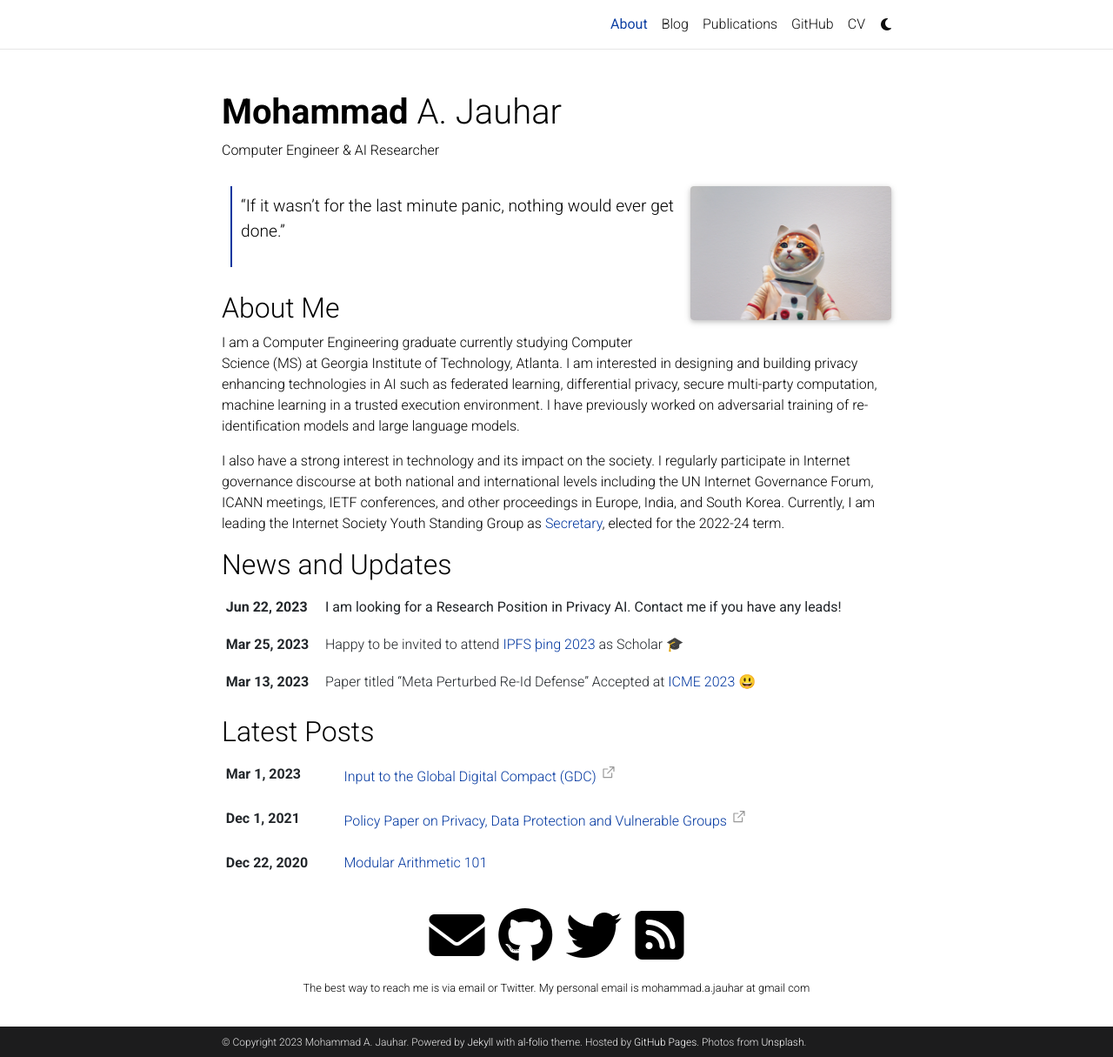
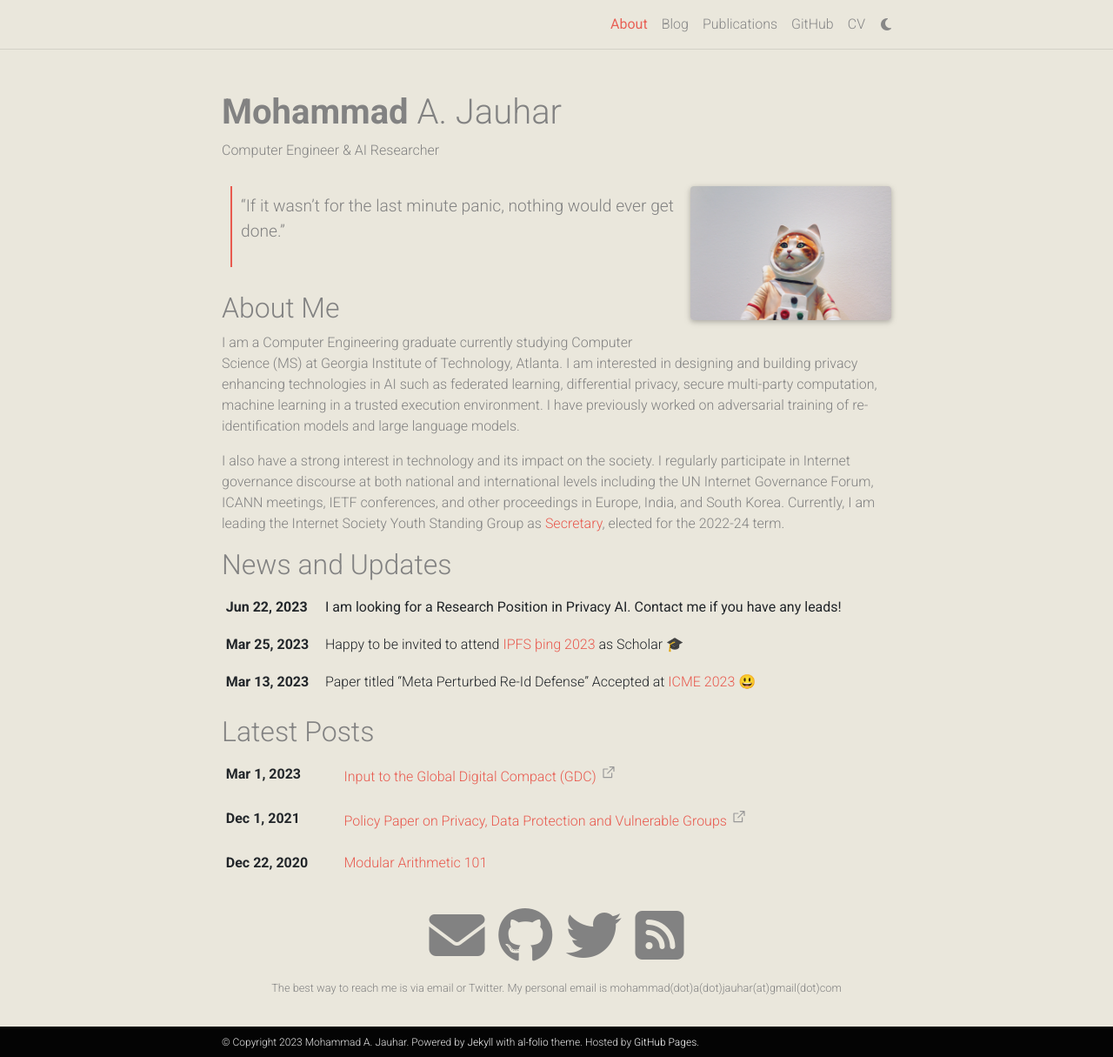
Before and after one commit to majauhar/majauhar.github.io, a Jekyll site: the page built from _pages/about.md, in a window 1280 px wide and 1215 px high. Shown: the whole window at 87% size. Built offline with Jekyll 4.4.1, drawn with Linux system fonts in a browser that asks for light colours; full-size pictures stand in for the smaller copies a plugin makes; comment, search, counter and statistics services are not loaded; a style sheet for code colours, icons or effects is not loaded.

Commit message:
theme fiddle

```diff
--- a/_config.yml
+++ b/_config.yml
@@ -12,7 +12,6 @@ description: > # the ">" symbol means to ignore newlines until "footer_text:"
 footer_text: >
   Powered by <a href="https://jekyllrb.com/" target="_blank">Jekyll</a> with <a href="https://github.com/alshedivat/al-folio">al-folio</a> theme.
   Hosted by <a href="https://pages.github.com/" target="_blank">GitHub Pages</a>.
-  Photos from <a href="https://unsplash.com" target="_blank">Unsplash</a>.
 keywords: jekyll, jekyll-theme, academic-website, portfolio-website  # add your own keywords or leave empty
 
 lang: en # the language of your site (for example: en, fr, cn, ru, etc.)
@@ -106,7 +105,7 @@ youtube_id: # your youtube channel id (youtube.com/@<youtube_id>)
 discord_id: # your discord id (18-digit unique numerical identifier)
 
 contact_note: >
-  The best way to reach me is via email or Twitter. My personal email is mohammad.a.jauhar at gmail com
+  The best way to reach me is via email or Twitter. My personal email is mohammad(dot)a(dot)jauhar(at)gmail(dot)com
 
 # -----------------------------------------------------------------------------
 # Analytics and search engine verification
@@ -142,7 +141,7 @@ giscus:
   repo: majauhar/majauhar.github.io      # <your-github-user-name>/<your-github-repo-name>
   repo_id: R_kgDOJvu2tQ
   category: General             # name of the category under which discussions will be created
-  category_id: DIC_kwDOA5PmLc4CTBt6
+  category_id: DIC_kwDOJvu2tc4CXX_N
   mapping: title                 # identify discussions by post title
   strict: 1                      # use strict identification mode
   reactions_enabled: 1           # enable (1) or disable (0) emoji reactions
@@ -262,7 +261,7 @@ jekyll-archives:
     tag: '/blog/tag/:name/'
     category: '/blog/category/:name/'
 
-display_tags: ['formatting', 'images', 'links', 'math', 'code'] # these tags will be displayed on the front page of your blog
+display_tags: ['ai', 'privacy', 'links', 'maths', 'code'] # these tags will be displayed on the front page of your blog
 
 # -----------------------------------------------------------------------------
 # Jekyll Scholar
--- a/_includes/head.html
+++ b/_includes/head.html
@@ -12,7 +12,7 @@
     <link rel="stylesheet" href="https://cdn.jsdelivr.net/npm/@fortawesome/fontawesome-free@{{ site.fontawesome.version }}/css/all.min.css" integrity="{{ site.fontawesome.integrity }}" crossorigin="anonymous">
     <link rel="stylesheet" href="https://cdn.jsdelivr.net/npm/academicons@{{ site.academicons.version }}/css/academicons.min.css" integrity="{{ site.academicons.integrity }}" crossorigin="anonymous">
     <link rel="stylesheet" type="text/css" href="https://fonts.googleapis.com/css?family=Roboto:300,400,500,700|Roboto+Slab:100,300,400,500,700|Material+Icons">
-
+    <!-- <link href="https://fonts.googleapis.com/css2?family=Chakra+Petch:ital,wght@0,300;0,400;0,500;0,600;0,700;1,300;1,400;1,500;1,600;1,700&display=swap" rel="stylesheet"> -->
     <!-- Code Syntax Highlighting -->
     <link rel="stylesheet" href="https://cdn.jsdelivr.net/gh/jwarby/jekyll-pygments-themes@master/{{ site.highlight_theme_light | append: '.css' }}" media="" id="highlight_theme_light" />
 
--- a/_sass/_base.scss
+++ b/_sass/_base.scss
@@ -120,7 +120,7 @@ blockquote {
   .address {
     margin-bottom: 5px;
     margin-top: 5px;
-    font-family: cursive;
+    font-family: monospace;
 
     p {
       display: inline-block;
--- a/_sass/_layout.scss
+++ b/_sass/_layout.scss
@@ -31,6 +31,7 @@ body.sticky-bottom-footer {
   img {
     width: 100%;
   }
+  // padding-bottom: 20px;
 }
 
 // TODO: redefine content layout.
--- a/_sass/_themes.scss
+++ b/_sass/_themes.scss
@@ -3,14 +3,14 @@
  ******************************************************************************/
 
 :root {
-  --global-bg-color: #{$white-color};
+  --global-bg-color: #{$eggshell-white};
   --global-code-bg-color: #{$code-bg-color-light};
-  --global-text-color: #{$black-color};
+  --global-text-color: #{$grey-color};
   --global-text-color-light: #{$grey-color};
-  --global-theme-color: #{$blue-color-dark};
-  --global-hover-color: #{$blue-color-dark};
+  --global-theme-color: #{$jellybean-dark};
+  --global-hover-color: #{$jellybean-light};
   --global-hover-text-color: #{$white-color};
-  --global-footer-bg-color: #{$grey-color-dark};
+  --global-footer-bg-color: #{$Charcoal-Black};
   --global-footer-text-color: #{$grey-color-light};
   --global-footer-link-color: #{$white-color};
   --global-distill-app-color: #{$grey-color};
@@ -48,12 +48,12 @@
 }
 
 html[data-theme='dark'] {
-  --global-bg-color: #{$grey-color-dark};
+  --global-bg-color: #{$Slate};
   --global-code-bg-color: #{$code-bg-color-dark};
   --global-text-color: #{$grey-color-light};
   --global-text-color-light: #{$grey-color-light};
-  --global-theme-color: #{$cyan-color};
-  --global-hover-color: #{$cyan-color};
+  --global-theme-color: #{$Barely-Green};
+  --global-hover-color: #{$Barely-Green};
   --global-hover-text-color: #{$white-color};
   --global-footer-bg-color: #{$grey-color-light};
   --global-footer-text-color: #{$grey-color-dark};
--- a/_sass/_variables.scss
+++ b/_sass/_variables.scss
@@ -31,6 +31,24 @@ $grey-900:            #212529;
 $white-color: #ffffff !default;
 $black-color: #000000 !default;
 
+$Barely-Green: #acb7ae;
+
+$The-Brown-shirts: #82716e;
+
+$Tan-Blonde: #e4decd;
+
+$Blondey: #c2b490;
+
+$Slate: #262626;
+$Charcoal-Black: #040404;
+
+// Gusto
+$eggshell-white: #eae7dc;
+$dark-vanilla: #d8c3a5;
+$taupe-grey: #8e8d8a;
+$jellybean-light: #e98074;
+$jellybean-dark: #e85a4f;
+
 
 // Theme colors
 
```
